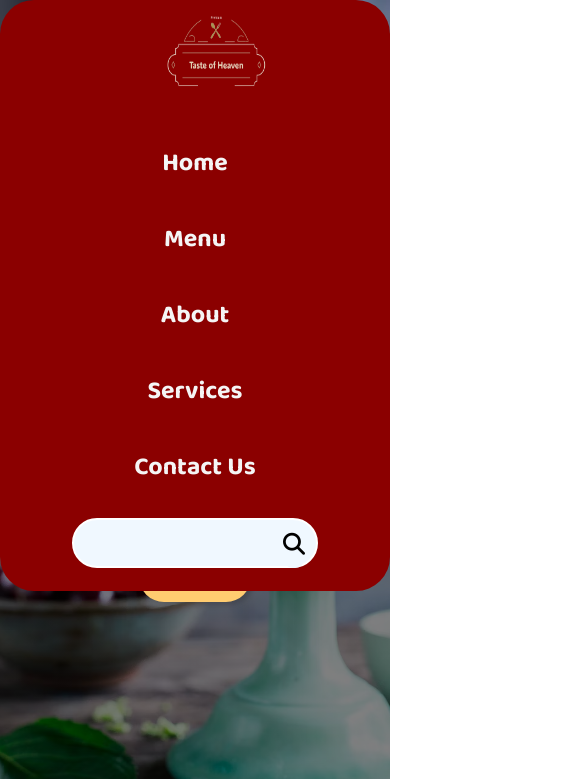
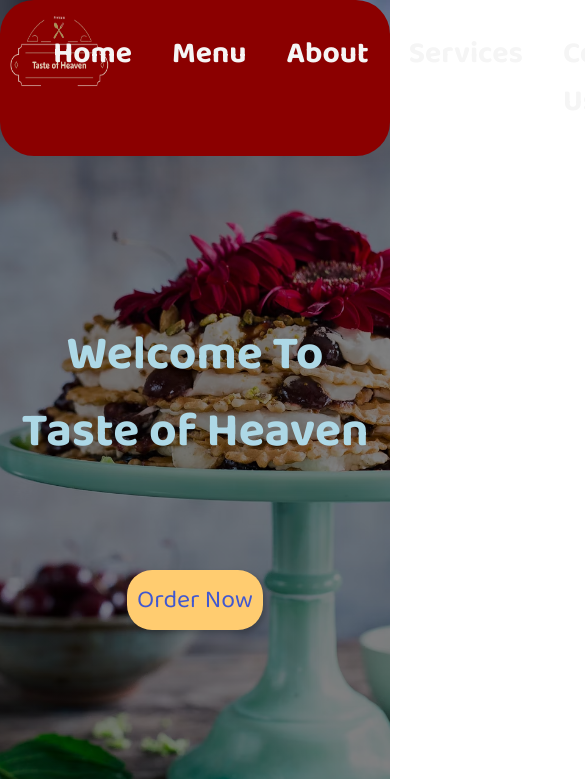
Before and after one commit to nik123-com/Taste_Of_heaven, a plain HTML site: page index.html in a window 390 px wide. Shown: the top 779 px of the page, 585 px wide, since content can reach past the window. Drawn offline with Linux system fonts and the light colour scheme; a script that the page names is missing.

Commit message:
style.css

```diff
--- a/style.css
+++ b/style.css
@@ -9,12 +9,9 @@ body {
     max-height: fit-content;
     white-space: hidden;
 }
-html {
-    scroll-behavior: smooth;
-}
-
 .logo {
-    width: 15%;
+    width: 20px;
+    height: 10px;
     font-weight: bold;
     font-size: 20px;
     color: black;
@@ -23,10 +20,9 @@ html {
     position: sticky;
     top: 0;
     background: url(heroImg.png);
-    height: 10vh;
+    height: 100px;
     margin-bottom: -49px;
 }
-
 ul {
     display: flex;
     border-radius: 34px;
@@ -56,7 +52,6 @@ li a:hover {
     background-color: aqua;
     font-weight: bolder;
 }
-
 #home {
     background: linear-gradient(rgba(0, 0, 0, 0.5), rgba(0, 0, 0, 0.5)), url("heroImg.png") no-repeat center center/cover;
     height: 100vh;
@@ -71,7 +66,6 @@ li a:hover {
     font-weight: bolder;
     padding: 10px;
 }
-
 .btn {
     display: flex;
     align-items: center;
@@ -94,7 +88,6 @@ li a:hover {
     font-weight: bold;
     transform: scale(1.05);
 }
-
 #about {
     width: 100%;
     color: white;
@@ -106,18 +99,18 @@ li a:hover {
     background-color: darkred;
     height: 390px;
 }
-.heading, .heading1 {
+.heading,.heading1 {
     text-align: center;
     font-size: 3rem;
     margin-bottom: 10px;
     margin-top: 10px;
 }
-.heading2 {
+.heading2{
     padding-top: 100px;
     display: flex;
     justify-content: center;
     font-size: 67px;
-    font-family: "Baloo 2", sans-serif;
+    font-family: "Baloo 2", sans-serif ;
     color: white;
 }
 .para1 {
@@ -125,7 +118,6 @@ li a:hover {
     color: white;
     padding: 0 20px;
 }
-
 #service {
     min-height: 600px;
     width: 100%;
@@ -165,7 +157,6 @@ li a:hover {
     border-radius: 34px;
     transition: filter 0.3s ease;
 }
-
 #items {
     min-height: 1082px;
     width: 100%;
@@ -209,11 +200,10 @@ li a:hover {
 .item img:hover {
     filter: none;
 }
-
 #contact {
     height: 1000px;
     width: 100%;
-    background: red;
+     background:red;
     padding: 10px;
     margin: -27px auto;
     color: red;
@@ -263,8 +253,10 @@ footer {
     font-weight: bold;
     cursor: pointer;
 }
-
-#search {
+html {
+    scroll-behavior: smooth;
+}
+#search{
     width: fit-content;
     height: fit-content;
     margin: auto 20px;
@@ -276,7 +268,7 @@ footer {
     max-width: 190px;
     border: none;
 }
-#search1 {
+#search1{
     margin: auto 20px;
     position: relative;
     right: 41px;
@@ -288,11 +280,11 @@ footer {
     background-color: aliceblue;
     border-radius: 10px;
 }
-#search:focus {
+#search:focus{
     background-color: white;
     color: black;
 }
-.search {
+.search{
     display: flex;
     gap: 0px;
     border: 2px solid white;
@@ -303,57 +295,3 @@ footer {
     height: 50px;
     background-color: aliceblue;
 }
-
-/* Media Queries for Responsiveness */
-
-/* Mobile devices (up to 600px) */
-@media (max-width: 600px) {
-    ul {
-        flex-direction: column;
-        align-items: center;
-    }
-    li a {
-        font-size: 20px;
-        padding: 8px;
-    }
-    .box-container, .item-container {
-        flex-direction: column;
-    }
-    .box, .item {
-        max-width: 100%;
-        width: 90%;
-    }
-    .heroimg {
-        font-size: 30px;
-    }
-}
-
-/* Tablets (up to 768px) */
-@media (max-width: 768px) {
-    ul {
-        justify-content: space-evenly;
-    }
-    li a {
-        font-size: 25px;
-    }
-    .heroimg {
-        font-size: 40px;
-    }
-    .btn {
-        font-size: 20px;
-    }
-}
-
-/* Large screens (1024px and above) */
-@media (min-width: 1024px) {
-    .box-container, .item-container {
-        gap: 40px;
-    }
-    .box, .item {
-        width: 250px;
-    }
-}
-#service, #items, #contact {
-        padding: 20px;
-    }
-}
```
